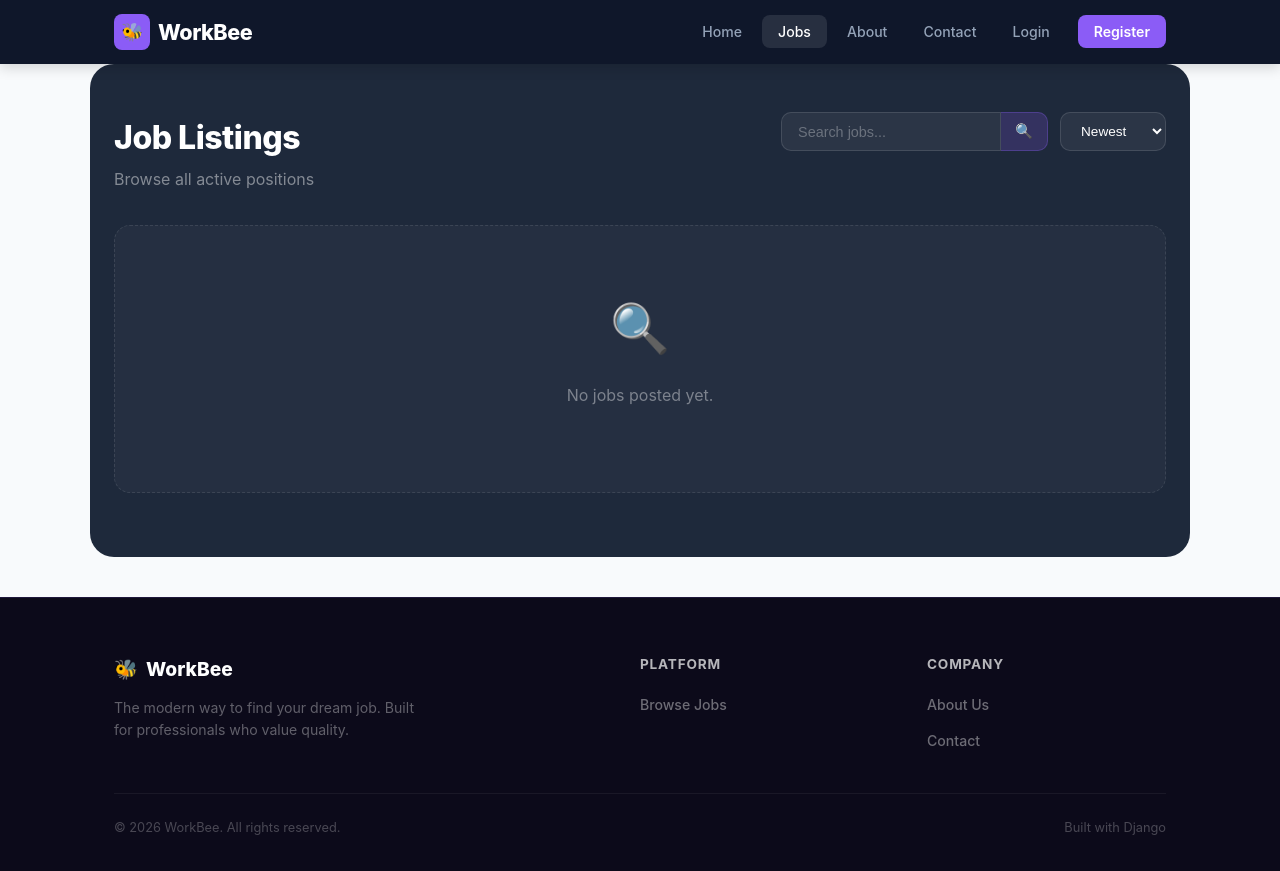
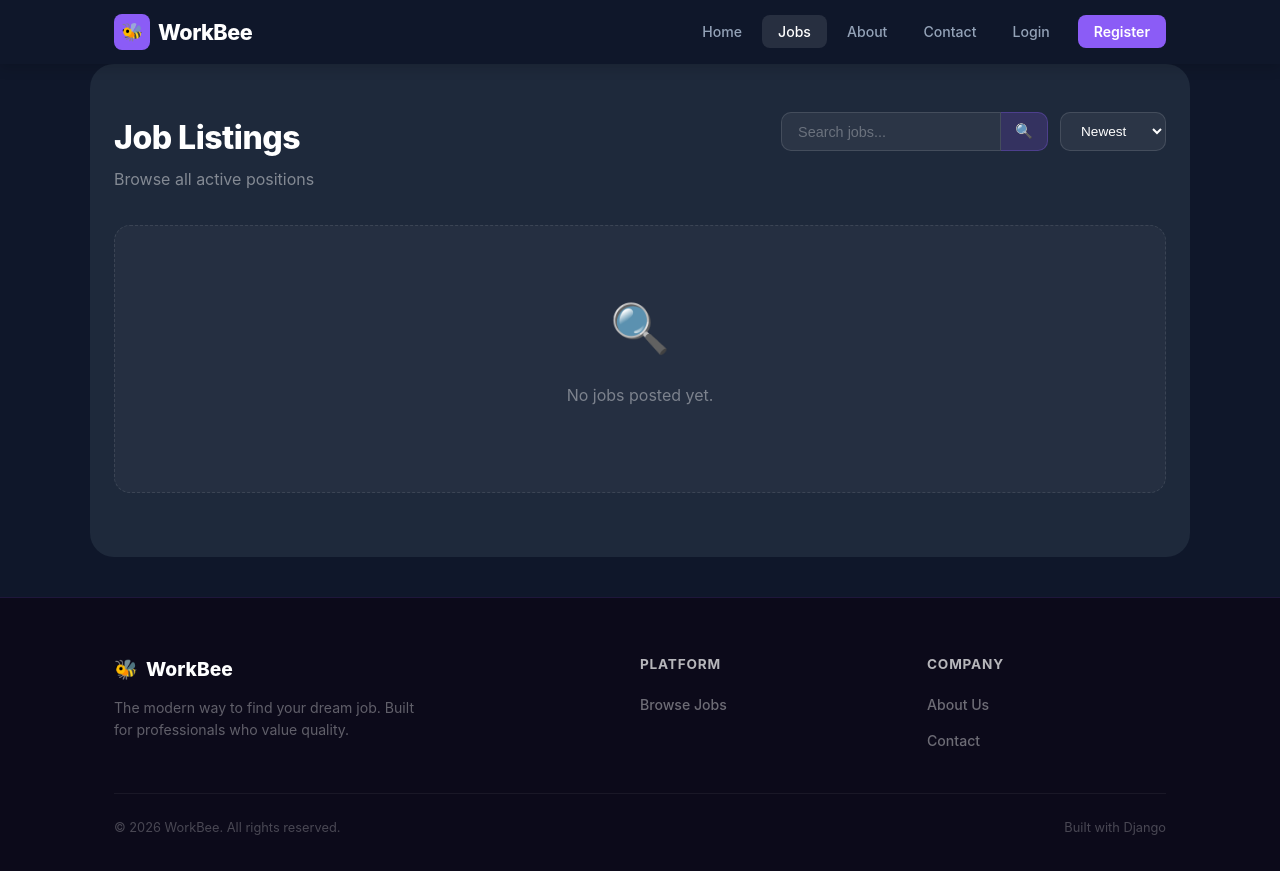
Before and after one commit to KiranK0304/job_search_platform, a Django app: page /jobs/ in a window 1280 px wide. Run offline with Django 5.2, Linux system fonts and the light colour scheme; data that the repository does not hold is empty; parts of the project's set-up code (start-up, migrations or seed data) failed here and were passed over.

Commit message:
UI: Refactor global theme baseline mapping to deep slate solving dark-text collision issues

```diff
--- a/static/css/style.css
+++ b/static/css/style.css
@@ -67,8 +67,8 @@ html {
 
 body {
     font-family: 'Inter', 'Segoe UI', system-ui, -apple-system, sans-serif;
-    background: var(--grey-50);
-    color: var(--grey-800);
+    background: var(--grey-900);
+    color: var(--grey-100);
     line-height: 1.6;
     min-height: 100vh;
     display: flex;
@@ -1325,8 +1325,8 @@ img {
     display: flex;
     flex-wrap: wrap;
     gap: 14px;
-    font-size: 0.88rem;
-    color: rgba(255, 255, 255, 0.45);
+    font-size: 0.95rem; /* Larger for readability */
+    color: rgba(255, 255, 255, 0.7); /* Brighter for readability */
 }
 
 .dk-app-meta span {
```
